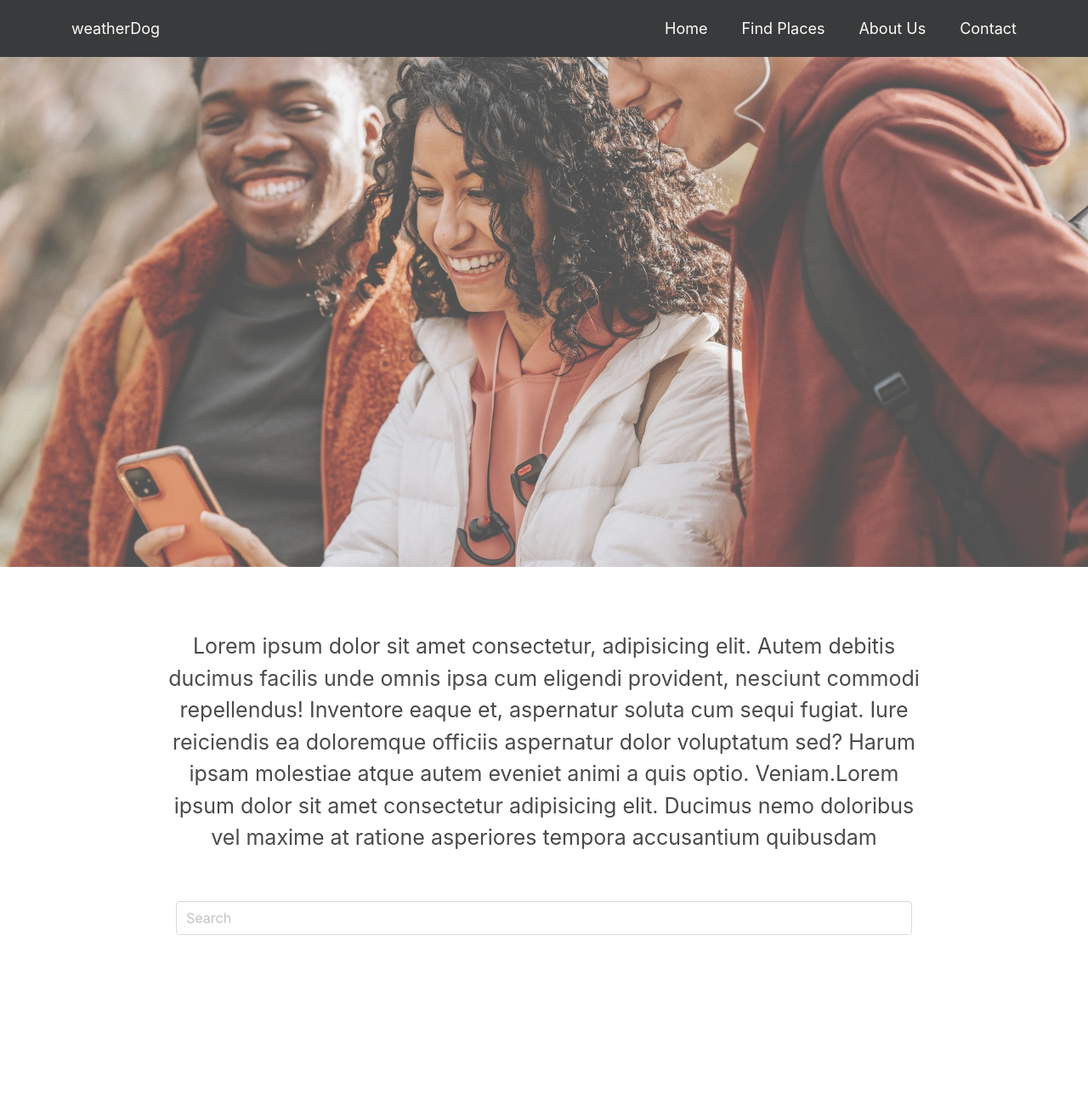
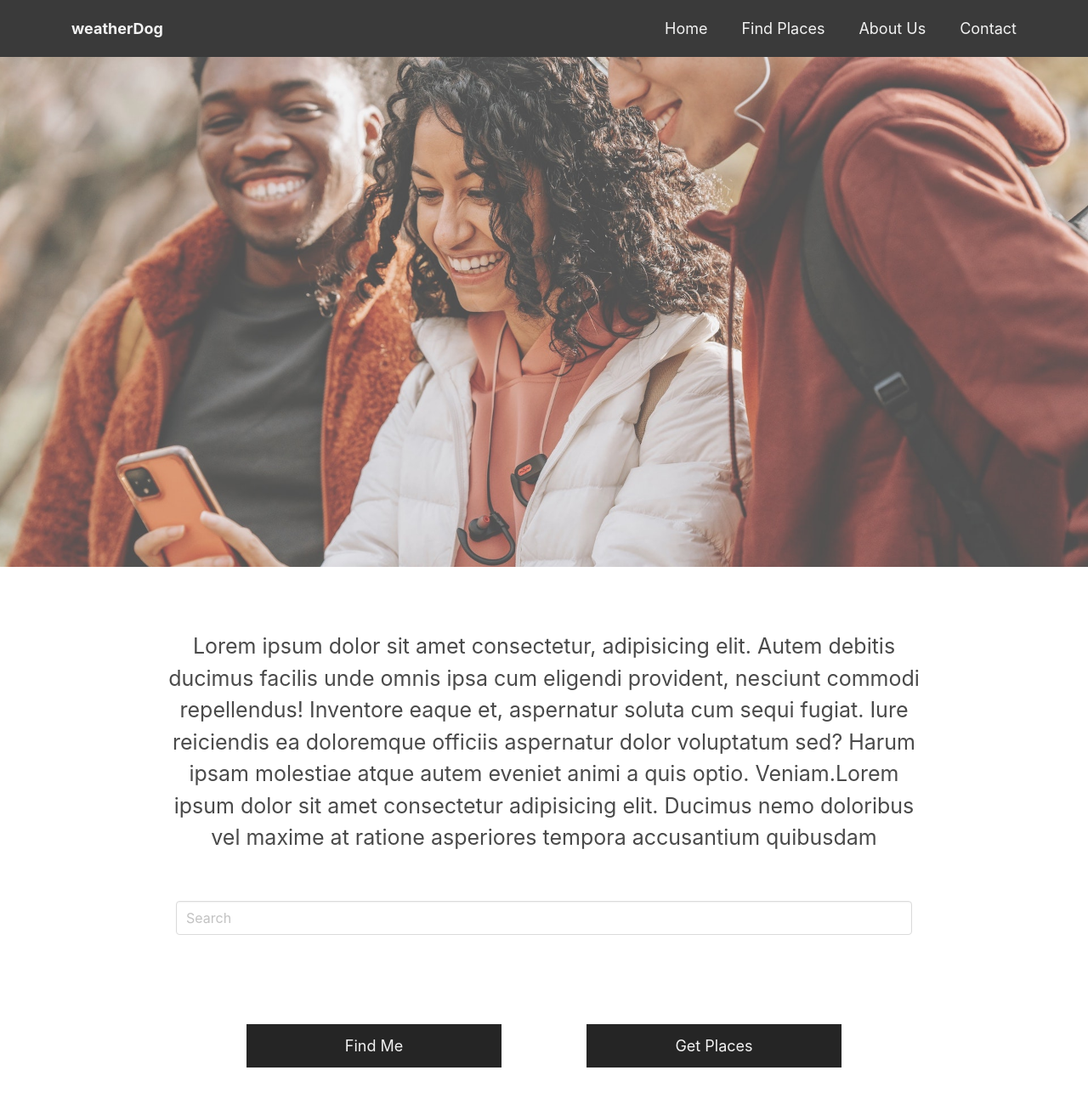
Before and after one commit to uot-team6/demo2, a plain HTML site: page index.html in a window 1280 px wide. Shown: the whole page at 85% size. Before the commit the page ends 1155 px from the top, so only its background shows below. Drawn offline with Linux system fonts and the light colour scheme.

Commit message:
buttons added

```diff
--- a/assets/css/style.css
+++ b/assets/css/style.css
@@ -9,21 +9,22 @@ body {
 }
 
 #navbar {
-    background: #242526;
+    background: #252525;
     opacity: 0.9;
-    color: #Fdfcfa;
+    color: #f2f2f2;
     overflow: auto;
     font-size: 18px;
 }
 
 #navbar a {
-    color: #Fdfcfa;
+    color: #f2f2f2;
 }
 
 #navbar .logo {
     float: left;
     padding-top: 20px;
     padding-left: 20px;
+    font-weight: bold;
 }
 
 #navbar ul {
@@ -43,7 +44,7 @@ body {
 }
 
 #navbar ul li a:hover{
-    background: #3A3B3C;
+    background: #a43232;
 }
 
 .showcase {
@@ -62,6 +63,25 @@ body {
     width: 70%;
     display: block;
     margin: 0 auto;
-    padding-top: 0;
     padding: 55px 15px;
 }
+
+.btn {
+    background: #252525;
+    color: #f2f2f2;
+    font-size: 18px;
+    padding: 15px;
+    margin: 50px;
+    width: 300px;
+    border: none;
+}
+
+.btn:hover {
+    background: #a43232;
+    border: none;
+}
+
+.flex {
+    display: flex;
+    justify-content: center;
+  }
--- a/index.html
+++ b/index.html
@@ -37,11 +37,20 @@
             doloribus vel maxime at ratione asperiores tempora accusantium quibusdam</p>
     </div>
 
+    <!--Search bar-->
     <div class="search-bar">
         <input class="input" type="text" placeholder="Search">
+</div>
+
+
+
     </div>
 
-
+    <!--Find Me and Get Places Buttons-->
+    <div class="flex">
+        <button class="btn">Find Me</button>
+        <button class="btn">Get Places</button>
+    </div>
 
 <footer></footer>
 </body>
```
Also changed, not shown: 1 other file.
